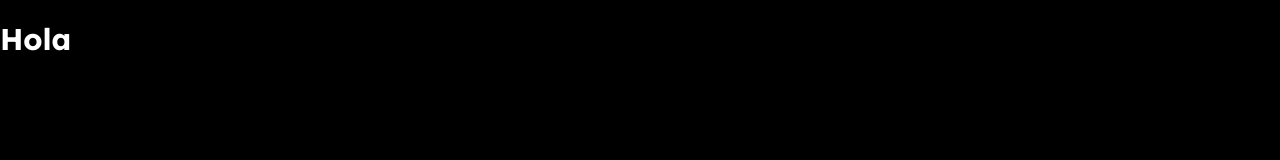
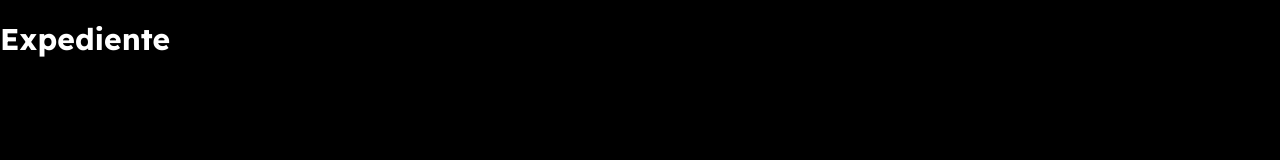
Before and after one commit to Citersito/medibax-front, a Vue app: page /expediente in a window 1280 px wide. Shown: the top 160 px of the page. Built offline with nearby package versions, Linux system fonts and the light colour scheme.

Commit message:
Se enroutaron las rutas

```diff
--- a/src/App.vue
+++ b/src/App.vue
@@ -1,13 +1,13 @@
 <template>
-  <h1> Hola </h1>
-  <NavView />
+  <LayoutApp />
 </template>
 <script>
 import NavView from '@/views/NavView.vue'
+import LayoutApp from "@/views/LayoutApp.vue";
 export default {
   name: 'App',
   components: {
-    NavView,
+    LayoutApp,
   }
 }
 </script>
--- /dev/null
+++ b/src/views/AnalisisView.vue
@@ -0,0 +1,3 @@
+<template>
+  <h1>Analisis</h1>
+</template>
--- /dev/null
+++ b/src/views/ExpedienteView.vue
@@ -0,0 +1,3 @@
+<template>
+  <h1>Expediente</h1>
+</template>
```
Also changed, not shown: src/router/index.js (+5 -3 lines).
